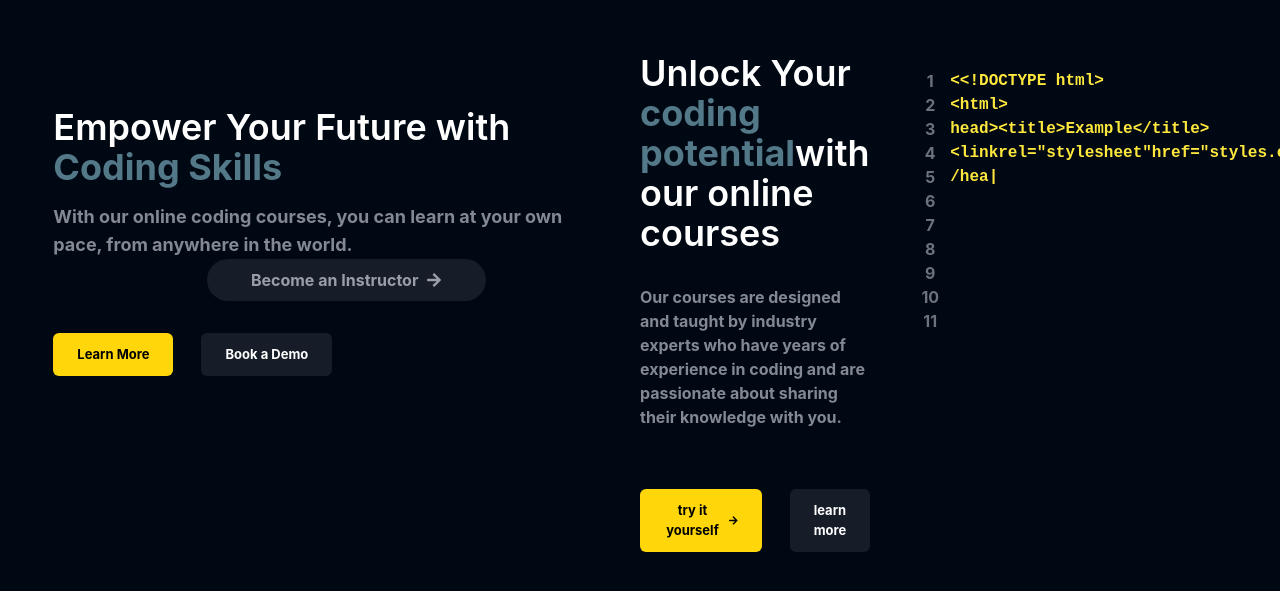
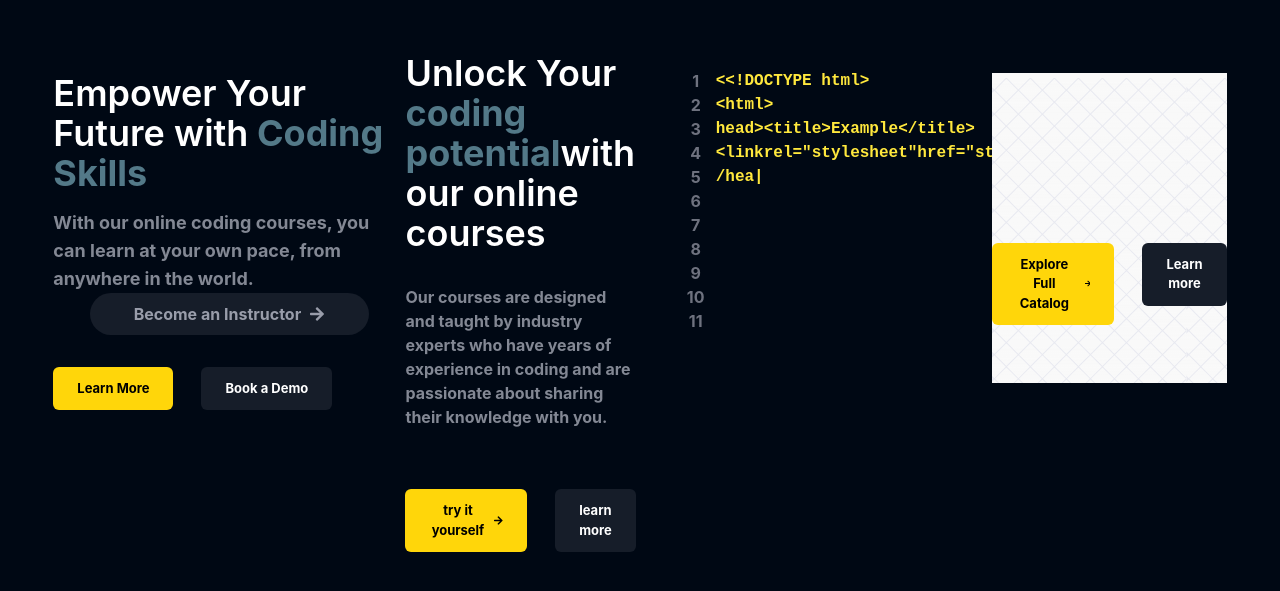
Before and after one commit to Sarthaksri4/SmartEdify, a React (Create React App) app in the folder client/: page / in a window 1280 px wide. Shown: the part 257-848 px from the top of the page. Built offline with nearby package versions, Linux system fonts and the light colour scheme.

Commit message:
HomeUpdate

```diff
--- a/client/src/pages/Home.jsx
+++ b/client/src/pages/Home.jsx
@@ -80,9 +80,33 @@ const Home = () => {
             />
         </div>
 
+      </div>
 
-    </div>
+      <div className='bg-pure-greys-5 text-richblack-700'>
+            <div className='homepage_bg h-[310px]'>
 
+                <div className='w-11/12 max-w-maxContent flex flex-col items-center justify-between gap-5 mx-auto'>
+                    <div className='h-[150px]'></div>
+                    <div className='flex flex-row gap-7 text-white '>
+                        <CTAButton active={true} linkto={"/signup"}>
+                            <div className='flex items-center gap-3' >
+                                Explore Full Catalog
+                                <FaArrowRight />
+                            </div>
+
+                        </CTAButton>
+                        <CTAButton active={false} linkto={"/signup"}>
+                            <div>
+                                Learn more
+                            </div>
+                        </CTAButton>
+                    </div>
+
+                </div>
+
+
+            </div>
+         </div>
 
     </div>
   )
```
